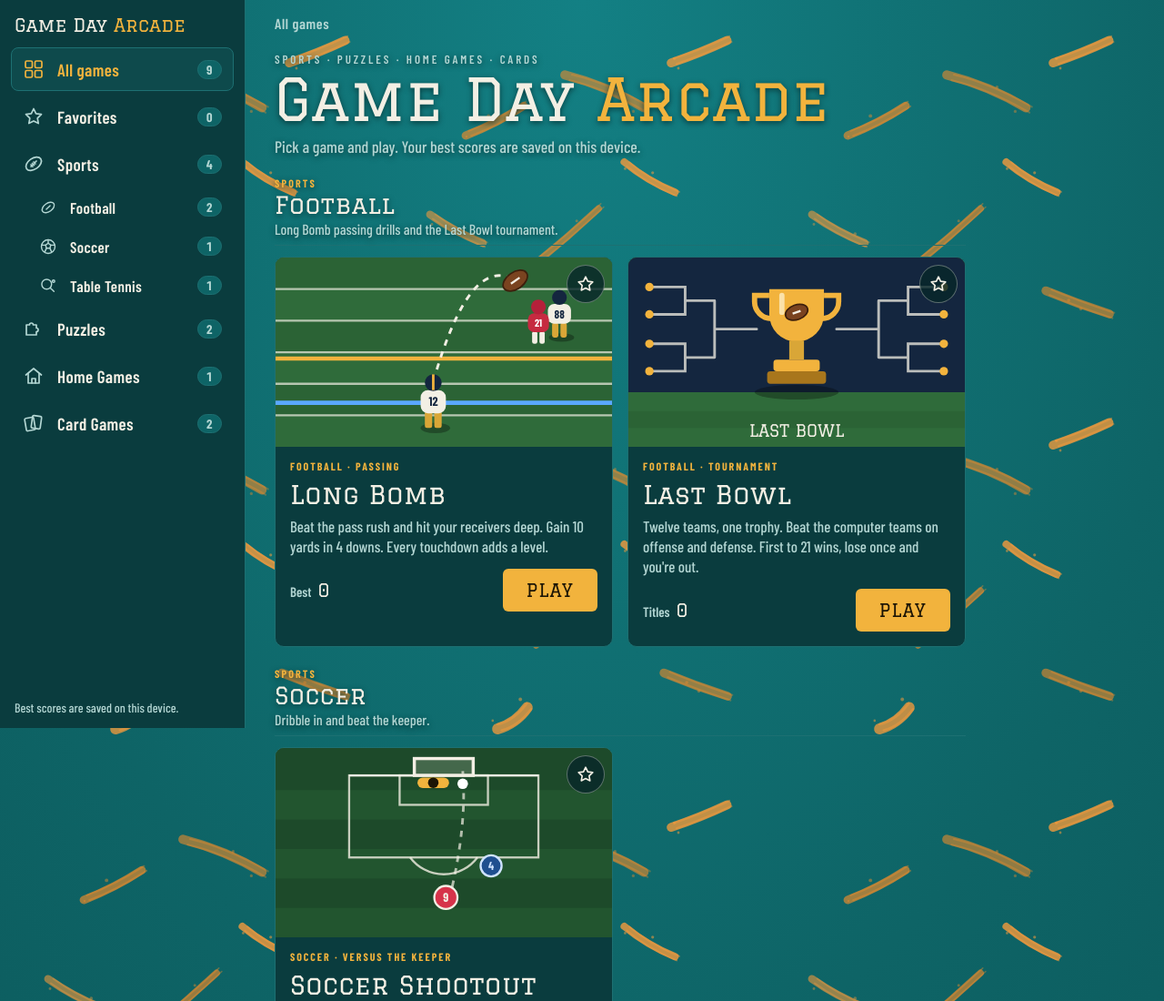
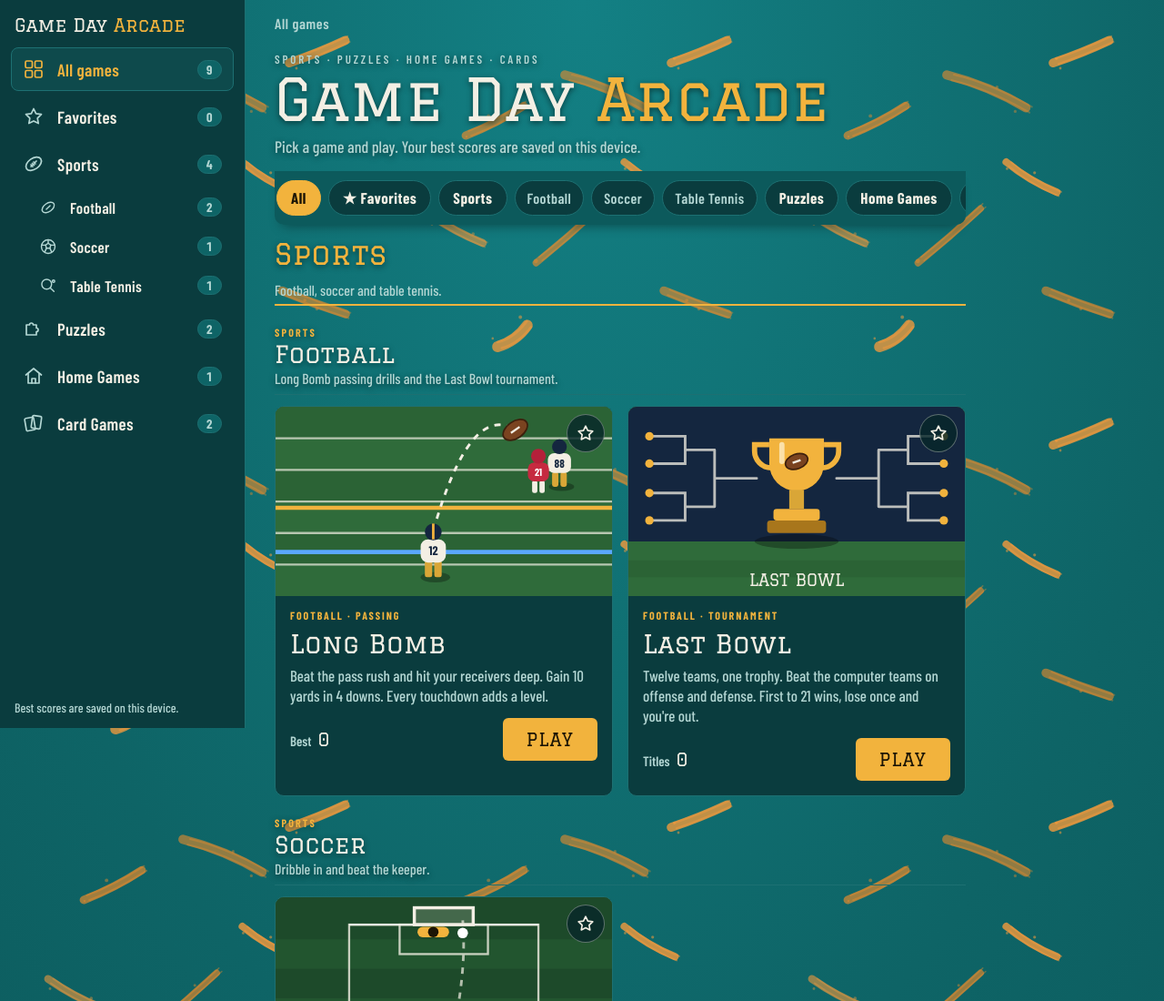
Before and after one commit to mcastleb84/Game-Day-Arcade, a plain HTML site: page index.html in a window 1280 px wide. Shown: the top 1100 px of the page at 91% size. Drawn offline with nearby package versions, Linux system fonts and the light colour scheme.

Commit message:
Homepage section buttons (pinned while scrolling) and a Sports heading grouping Football, Soccer and Table Tennis
Co-Authored-By: Claude Opus 5.5 <noreply@anthropic.com>
Claude-Session: https://claude.ai/code/session_01Bvf9rAVUkcPV83hBTUL4iw

```diff
--- a/index.html
+++ b/index.html
@@ -102,6 +102,17 @@ h1 span{color:var(--gold)}
 .ghead{display:flex;flex-direction:column;gap:2px;border-bottom:1px solid var(--line);padding-bottom:8px}
 .ghead h2{font-family:var(--display);font-weight:400;font-size:26px;margin:0;letter-spacing:.02em}
 .ghead p{margin:0;font-size:16px;color:var(--muted);font-weight:500}
+.chips{position:sticky;top:0;z-index:20;display:flex;gap:8px;overflow-x:auto;scrollbar-width:none;padding:10px 2px;margin:-6px 0 -8px;
+  background:#0c5a5c;box-shadow:0 8px 14px -8px rgba(0,0,0,.45);border-radius:0 0 10px 10px;-webkit-overflow-scrolling:touch}
+.chips::-webkit-scrollbar{display:none}
+.chip{flex:none;font-family:var(--body);font-size:17px;font-weight:700;letter-spacing:.03em;padding:8px 15px;border-radius:999px;cursor:pointer;
+  background:var(--panel);color:var(--chalk);border:1px solid var(--line);white-space:nowrap}
+.chip.subchip{font-weight:600;color:var(--muted);font-size:16px;padding:8px 13px}
+.chip[aria-current="page"]{background:var(--gold);color:#1b1405;border-color:var(--gold)}
+.chip:focus-visible{outline:3px solid #5aa8ff;outline-offset:2px}
+.sporthead{border-bottom:2px solid var(--gold);padding-bottom:6px}
+.sporthead h2{font-family:var(--display);font-weight:400;font-size:32px;margin:0;color:var(--gold);letter-spacing:.02em;text-shadow:0 2px 6px rgba(6,40,42,.75)}
+.sporthead p{margin:0;font-size:16px;color:var(--muted);font-weight:500}
 .ghead .kicker{font-size:12px;letter-spacing:.18em;text-transform:uppercase;color:var(--gold);font-weight:700}
 .nav-item.sub{padding:8px 12px 8px 30px;font-size:17px;grid-template-columns:22px 1fr auto}
 .nav-item.sub svg{width:20px;height:20px}
@@ -140,11 +151,15 @@ h1 span{color:var(--gold)}
     <h1>Game Day <span>Arcade</span></h1>
     <p class="lede">Pick a game and play. Your best scores are saved on this device.</p>
   </header>
+  <nav class="chips" aria-label="Sections"><button type="button" class="chip" data-cat="all"><span>All</span></button><button type="button" class="chip" data-cat="favorites"><span>★ Favorites</span></button><button type="button" class="chip" data-cat="sports"><span>Sports</span></button><button type="button" class="chip subchip" data-cat="football"><span>Football</span></button><button type="button" class="chip subchip" data-cat="soccer"><span>Soccer</span></button><button type="button" class="chip subchip" data-cat="tabletennis"><span>Table Tennis</span></button><button type="button" class="chip" data-cat="puzzles"><span>Puzzles</span></button><button type="button" class="chip" data-cat="home"><span>Home Games</span></button><button type="button" class="chip" data-cat="cards"><span>Card Games</span></button></nav>
 
   <section class="group" data-cat="favorites" aria-labelledby="h-favs" hidden>
     <div class="ghead"><h2 id="h-favs">Favorites</h2><p>Your starred games, saved on this device.</p></div>
     <div class="games" id="favGames"></div>
     <div class="soon" id="favEmpty" hidden><h3>No favorites yet</h3><p>Tap the star on any game to add it here.</p></div>
+  </section>
+  <section class="group sporthead" data-cat="sports-head" data-parent="sports" aria-labelledby="h-sportsall">
+    <h2 id="h-sportsall">Sports</h2><p>Football, soccer and table tennis.</p>
   </section>
   <section class="group" data-cat="football" data-parent="sports" aria-labelledby="h-football">
     <div class="ghead"><span class="kicker">Sports</span><h2 id="h-football">Football</h2><p>Long Bomb passing drills and the Last Bowl tournament.</p></div>
@@ -414,7 +429,7 @@ GAMES.forEach(g=>{let v=0;try{v=+localStorage.getItem(g.key)||0}catch(e){}const
 // Sidebar: pick a section to show only those games; "All games" shows every section. The choice is remembered.
 (()=>{
   const side=document.getElementById('side'),scrim=document.getElementById('scrim'),btn=document.getElementById('menuBtn');
-  const items=[...document.querySelectorAll('.nav-item')],groups=[...document.querySelectorAll('.group')];
+  const items=[...document.querySelectorAll('.nav-item,.chip')],groups=[...document.querySelectorAll('.group')];
   const wide=matchMedia('(min-width:980px)');
   function open(){side.classList.add('open');scrim.hidden=false;btn.setAttribute('aria-expanded','true');items.find(i=>i.getAttribute('aria-current'))?.focus();}
   function close(){side.classList.remove('open');scrim.hidden=true;btn.setAttribute('aria-expanded','false');}
@@ -425,7 +440,7 @@ GAMES.forEach(g=>{let v=0;try{v=+localStorage.getItem(g.key)||0}catch(e){}const
     document.getElementById('crumb').textContent=items.find(i=>i.dataset.cat===cat).querySelector('span').textContent;
     if(save){try{localStorage.setItem('arcade-section',cat)}catch(e){}history.replaceState(null,'',cat==='all'?location.pathname:'#'+cat);}
   }
-  items.forEach(i=>i.addEventListener('click',()=>{show(i.dataset.cat,true);if(!wide.matches)close();window.scrollTo({top:0});}));
+  items.forEach(i=>i.addEventListener('click',()=>{show(i.dataset.cat,true);if(!wide.matches)close();window.scrollTo({top:0});const c=document.querySelector('.chip[aria-current]');if(c)c.parentNode.scrollTo({left:c.offsetLeft-c.parentNode.clientWidth/2+c.offsetWidth/2,behavior:'smooth'});}));
   btn.addEventListener('click',open);scrim.addEventListener('click',close);document.getElementById('sideClose').addEventListener('click',()=>{close();btn.focus();});
   addEventListener('keydown',e=>{if(e.key==='Escape'&&side.classList.contains('open')){close();btn.focus();}});
   let start=location.hash.slice(1);if(!start){try{start=localStorage.getItem('arcade-section')||'all'}catch(e){start='all'}}
@@ -461,7 +476,7 @@ GAMES.forEach(g=>{let v=0;try{v=+localStorage.getItem(g.key)||0}catch(e){}const
     document.querySelectorAll('.nav-item').forEach(n=>{const b=n.querySelector('b'),c=n.dataset.cat;if(!b||b.textContent==='Soon')return;
       b.textContent=c==='favorites'?favs.length:c==='all'?cards.length:document.querySelectorAll('.group[data-cat="'+c+'"] .card, .group[data-parent="'+c+'"] .card').length;});
   }
-  document.querySelectorAll('.nav-item').forEach(n=>n.addEventListener('click',render));
+  document.querySelectorAll('.nav-item,.chip').forEach(n=>n.addEventListener('click',render));
   addEventListener('pageshow',()=>{try{favs=JSON.parse(localStorage.getItem(KEY)||'[]').filter(id=>valid.has(id))}catch(e){}render();});
   render();
 })();
```
